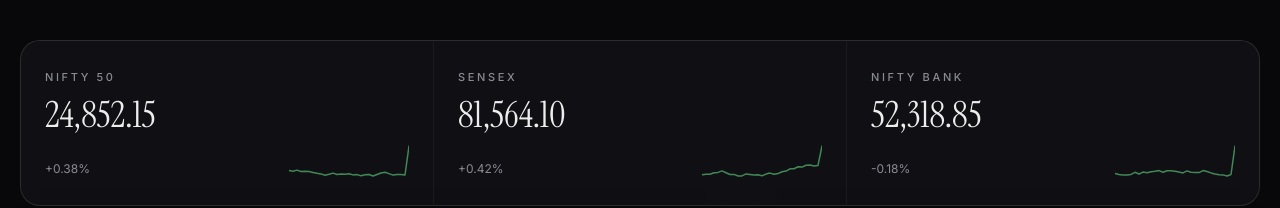
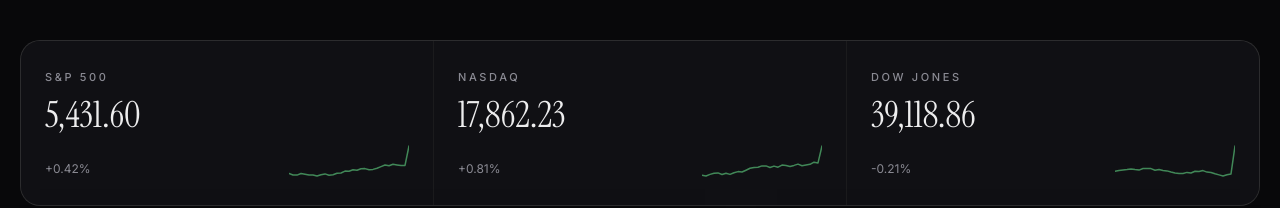
Before and after one commit to AnshMahajan21/Strata, a React (Vite) app: page /dashboard in a window 1280 px wide. Shown: the part 244-452 px from the top of the page. Built offline with nearby package versions, Linux system fonts and the light colour scheme; no server answers; the HTML template or start-up script is replaced by a standard one.

Commit message:
Update Dashboard.tsx

```diff
--- a/src/pages/Dashboard.tsx
+++ b/src/pages/Dashboard.tsx
@@ -10,9 +10,9 @@
 import { compactCurrency, signedPercent } from "@/lib/format";
 
 const indices = [
-  { label: "NIFTY 50", value: "24,852.15", change: 0.38 },
-  { label: "SENSEX", value: "81,564.10", change: 0.42 },
-  { label: "NIFTY BANK", value: "52,318.85", change: -0.18 },
+  { label: "S&P 500", value: "5,431.60", change: 0.42 },
+  { label: "Nasdaq", value: "17,862.23", change: 0.81 },
+  { label: "Dow Jones", value: "39,118.86", change: -0.21 },
 ];
 
 export function Dashboard() {
```
